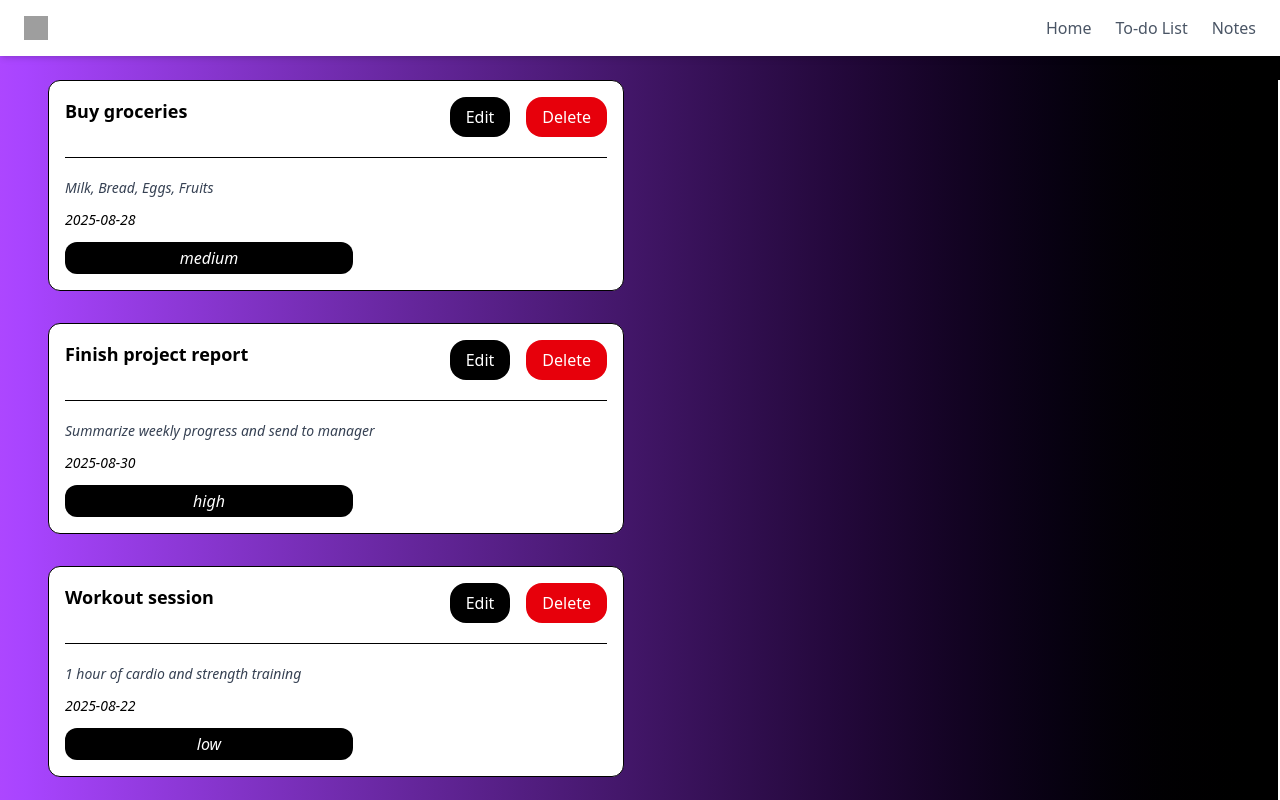
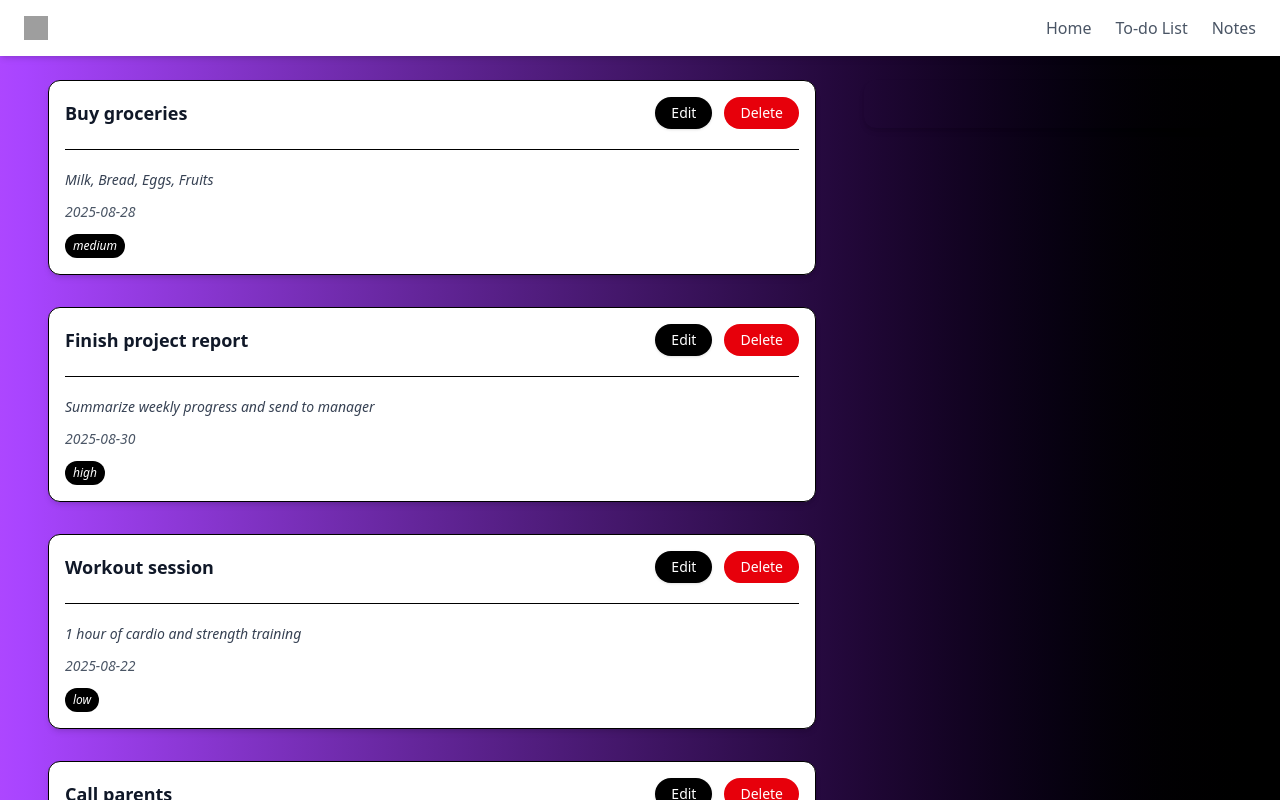
Before and after one commit to codingcat40/Todo-MERN, a React (Vite) app in the folder client/: page /todo-items in a window 1280 px wide. Shown: the top 800 px of the page. Built offline with nearby package versions, Linux system fonts and the light colour scheme; grey boxes are pictures that could not be loaded.

Commit message:
listitems styles

```diff
--- a/client/src/components/ListItems.jsx
+++ b/client/src/components/ListItems.jsx
@@ -5,52 +5,119 @@ const ListItems = () => {
   const [title, setTitle] = useState("");
   const [description, setDescription] = useState("");
   const [priority, setPriority] = useState("");
+  const [formData, setFormData] = useState({
+    title: "",
+    description: "",
+    priority: "",
+  })
 
   const [enableEdit, setEnableEdit] = useState(false);
 
+  // save changes
+  const handleEditSubmit = (e) => {
+    e.preventDefault();
+    setFormData({title, description, priority});
+  }
 
+
+  // item delete function
   const handleDelete = () => {
 
   }
 
 
   return (
-    <div className=" flex flex-row justify-between bg-gradient-to-r pl-12 from-purple-500 to-black min-h-screen pt-20">
-      <div className="justify-center items-center flex flex-col gap-8 max-w-3xl min-w-lg">
+    <div className="flex flex-row justify-start bg-gradient-to-r from-purple-500 to-black min-h-screen pt-20 px-12 gap-12">
+  {/* Left side: Todo cards */}
+  <div className="flex flex-col gap-8 max-w-3xl w-full">
     {todos.map((item, index) => (
       <div
         key={index}
-            className="border shadow-gray-500 bg-white flex flex-col rounded-xl overflow-hidden min-w-xl"
+        className="border shadow-md bg-white flex flex-col rounded-xl overflow-hidden w-full"
       >
         <div className="flex flex-col p-4 gap-3">
-              <div className='flex flex-row justify-between'>
-              <span className="text-lg font-semibold truncate max-w-xl">{item.title}</span>
+          <div className="flex flex-row justify-between items-center">
+            <span className="text-lg font-semibold truncate max-w-sm text-gray-900">
+              {item.title}
+            </span>
 
-              <span className='flex gap-4'>
-              <span className='bg-black text-white px-4 py-2 rounded-2xl shadow-yellow-100 hover:shadow-xl cursor-pointer' onClick={() => setEnableEdit(!enableEdit)}> Edit </span>
-              <span className='bg-red-600 py-2 px-4 rounded-2xl cursor-pointer text-white hover:shadow-2xl shadow-red-500' onClick={handleDelete}>Delete</span>
+            <div className="flex gap-3">
+              <button
+                className="bg-black text-white px-4 py-1.5 rounded-2xl shadow hover:shadow-lg cursor-pointer text-sm"
+                onClick={() => setEnableEdit(!enableEdit)}
+              >
+                Edit
+              </button>
+              <button
+                className="bg-red-600 px-4 py-1.5 rounded-2xl cursor-pointer text-white hover:shadow-lg text-sm"
+                onClick={handleDelete}
+              >
+                Delete
+              </button>
+            </div>
+          </div>
+
+          <hr className="my-2" />
+
+          <p className="text-sm text-gray-700 italic line-clamp-2 max-w-lg">
+            {item.description}
+          </p>
+          <p className="font-thin italic text-sm text-gray-600">
+            {item.dueDate.slice(0, 10)}
+          </p>
+          <span className="italic font-light text-center bg-black px-2 py-1 max-w-min rounded-xl text-white text-xs">
+            {item.priority}
           </span>
-              </div>
-              <hr className="my-2" />
-              <p className="text-sm text-gray-700 italic line-clamp-2 max-w-lg">{item.description}</p>
-              <p className='font-thin italic text-sm '>{item.dueDate.slice(0, 10)}</p>
-              <span className='italic font-light text-center bg-black p-1 max-w-2xs rounded-xl text-white'>{item.priority}</span>
         </div>
       </div>
     ))}
   </div>
 
-      <form className='text-white border border-white'>
-      {
-              enableEdit && <div className='flex flex-col'>
-                <form>
-                  <label>Title:  <input type="text" onChange={(e) => setTitle(e.target.value)}/></label>
-                  <label> Description: <textarea type='text' onChange={(e) => setDescription(e.target.value)}></textarea> </label>
+  {/* Right side: Edit form */}
+  <div className={`flex flex-col w-96 ${enableEdit && 'bg-white'} rounded-xl shadow-md p-6 max-h-fit`}>
+    {enableEdit && (
+      <form className="flex flex-col gap-4">
+        <label className="flex flex-col text-gray-800 text-sm font-medium">
+          Title
+          <input
+            type="text"
+            className="mt-1 px-3 py-2 border rounded-lg focus:outline-none focus:ring-2 focus:ring-purple-500"
+            onChange={(e) => setTitle(e.target.value)}
+          />
+        </label>
+
+        <label className="flex flex-col text-gray-800 text-sm font-medium">
+          Description
+          <textarea
+            rows="4"
+            className="mt-1 px-3 py-2 border rounded-lg focus:outline-none focus:ring-2 focus:ring-purple-500"
+            onChange={(e) => setDescription(e.target.value)}
+          ></textarea>
+        </label>
+
+        <label className='flex flex-col text-gray-800 text-sm font-medium'>
+          Priority
+          <span className='flex gap-8'>
+            <button className='px-2 py-1 bg-green-500 text-white font-bold rounded-lg' onClick={()=>setPriority("Low")}>Low</button>
+            <button className='px-2 py-1 bg-yellow-500 text-white font-bold rounded-lg' onClick={() => setPriority("Medium")}>Medium</button>
+
+            <button className='px-2 py-1 bg-red-500 text-white font-bold rounded-lg' onClick={() => setPriority("High")}>High</button>
+
+          </span>
+        </label>
+
+        <button
+          type="submit"
+          className="bg-purple-600 text-white py-2 rounded-lg hover:bg-purple-700 transition"
+          onClick={handleEditSubmit}
+        >
+          Save Changes
+        </button>
       </form>
+    )}
   </div>
-      }
-      </form>
 </div>
+
 
   )
 }
```
Lines whose indentation alone changed are shown as unchanged.
